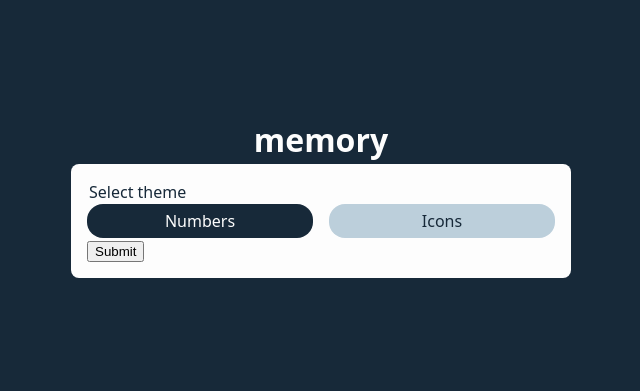
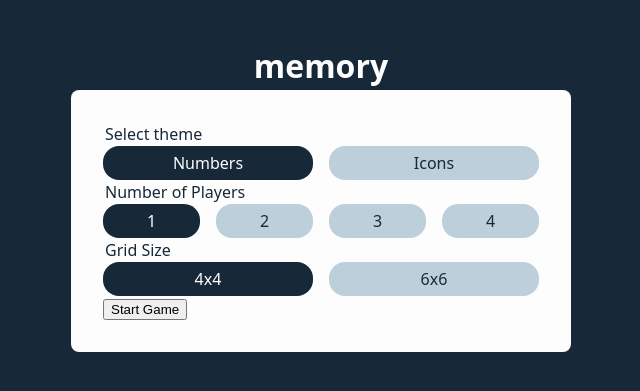
Before and after one commit to anttiromppanen/fm_memory_game, a React (Vite) app: page / in a window 1280 px wide. Shown: the part 203-594 px from the top of the page, without its empty margins (319-959 px from the left). Built offline with nearby package versions, Linux system fonts and the light colour scheme.

Commit message:
refactor & update

```diff
--- a/src/App.tsx
+++ b/src/App.tsx
@@ -1,4 +1,4 @@
-import StartView from "./components/StartView/StartView";
+import StartView from "./views/StartView/StartView";
 
 function App() {
 	return (
--- a/src/components/Card.module.css
+++ b/src/components/Card.module.css
@@ -7,6 +7,6 @@
 
 @media screen and (min-width: 600px) {
 	.card {
-		padding: var(--user-padding-md);
+		padding: var(--user-padding-xl);
 	}
 }
--- a/src/components/StartView/StartView.tsx
+++ /dev/null
@@ -1,43 +0,0 @@
-import { useState } from "react";
-import type { IconThemeType } from "../../const/const";
-import Card from "../Card";
-import Container from "../Container";
-import styles from "./StartView.module.css";
-import StartViewFieldset from "./StartViewFieldset";
-import StartViewRadio from "./StartViewRadio";
-
-function StartView() {
-	const handleSubmit = (event: React.FormEvent<HTMLFormElement>) => {
-		event.preventDefault();
-		const formData = new FormData(event.currentTarget);
-		console.log("Selected theme:", formData.get("value-theme"));
-	};
-
-	return (
-		<Container bg="dark">
-			<h1 className={styles.heading}>memory</h1>
-			<Card>
-				<form action="" className={styles.form} onSubmit={handleSubmit}>
-					<StartViewFieldset heading="Select theme">
-						<StartViewRadio
-							name="value-theme"
-							id="value-numbers"
-							value="numbers"
-							text="Numbers"
-							defaultChecked
-						/>
-						<StartViewRadio
-							name="value-theme"
-							id="value-icons"
-							value="icons"
-							text="Icons"
-						/>
-					</StartViewFieldset>
-					<button type="submit">Submit</button>
-				</form>
-			</Card>
-		</Container>
-	);
-}
-
-export default StartView;
--- /dev/null
+++ b/src/views/StartView/StartView.tsx
@@ -0,0 +1,76 @@
+import Card from "../../components/Card";
+import Container from "../../components/Container";
+import styles from "./StartView.module.css";
+import StartViewFieldset from "./StartViewFieldset";
+import StartViewRadio from "./StartViewRadio";
+
+function StartView() {
+	const handleSubmit = (event: React.FormEvent<HTMLFormElement>) => {
+		event.preventDefault();
+		const formData = new FormData(event.currentTarget);
+		const theme = formData.get("theme") as string;
+		const players = parseInt(formData.get("players") as string, 10);
+		const gridSize = parseInt(formData.get("grid-size") as string, 10);
+		console.log(
+			`Starting game with theme: ${theme}, players: ${players}, grid size: ${gridSize}`,
+		);
+	};
+
+	return (
+		<Container bg="dark">
+			<h1 className={styles.heading}>memory</h1>
+			<Card>
+				<form action="" className={styles.form} onSubmit={handleSubmit}>
+					<StartViewFieldset heading="Select theme">
+						<StartViewRadio
+							name="theme"
+							id="theme-numbers"
+							value="numbers"
+							text="Numbers"
+							defaultChecked
+						/>
+						<StartViewRadio
+							name="theme"
+							id="theme-icons"
+							value="icons"
+							text="Icons"
+						/>
+					</StartViewFieldset>
+
+					<StartViewFieldset heading="Number of Players">
+						<StartViewRadio
+							name="players"
+							id="players-1"
+							value={1}
+							text="1"
+							defaultChecked
+						/>
+						<StartViewRadio name="players" id="players-2" value={2} text="2" />
+						<StartViewRadio name="players" id="players-3" value={3} text="3" />
+						<StartViewRadio name="players" id="players-4" value={4} text="4" />
+					</StartViewFieldset>
+
+					<StartViewFieldset heading="Grid Size">
+						<StartViewRadio
+							name="grid-size"
+							id="grid-size-4"
+							value={4}
+							text="4x4"
+							defaultChecked
+						/>
+						<StartViewRadio
+							name="grid-size"
+							id="grid-size-6"
+							value={6}
+							text="6x6"
+						/>
+					</StartViewFieldset>
+
+					<button type="submit">Start Game</button>
+				</form>
+			</Card>
+		</Container>
+	);
+}
+
+export default StartView;
--- a/src/components/StartView/StartViewRadio.tsx
+++ b/src/views/StartView/StartViewRadio.tsx
@@ -1,9 +1,7 @@
-import type { IconThemeType } from "../../const/const";
-
 interface StartViewRadioProps {
 	name: string;
 	id: string;
-	value: string;
+	value: string | number;
 	text: string;
 	defaultChecked?: boolean;
 }
```
Also changed, not shown: src/const/const.ts (+7 -0 lines), src/helpers/validation.ts (+13 -0 lines), src/store/gameStateStore.ts (+8 -1 lines), src/views/StartView/StartView.module.css (renamed from src/components/StartView/StartView.module.css), src/views/StartView/StartViewFieldset.module.css (renamed from src/components/StartView/StartViewFieldset.module.css), src/views/StartView/StartViewFieldset.tsx (renamed from src/components/StartView/StartViewFieldset.tsx).
